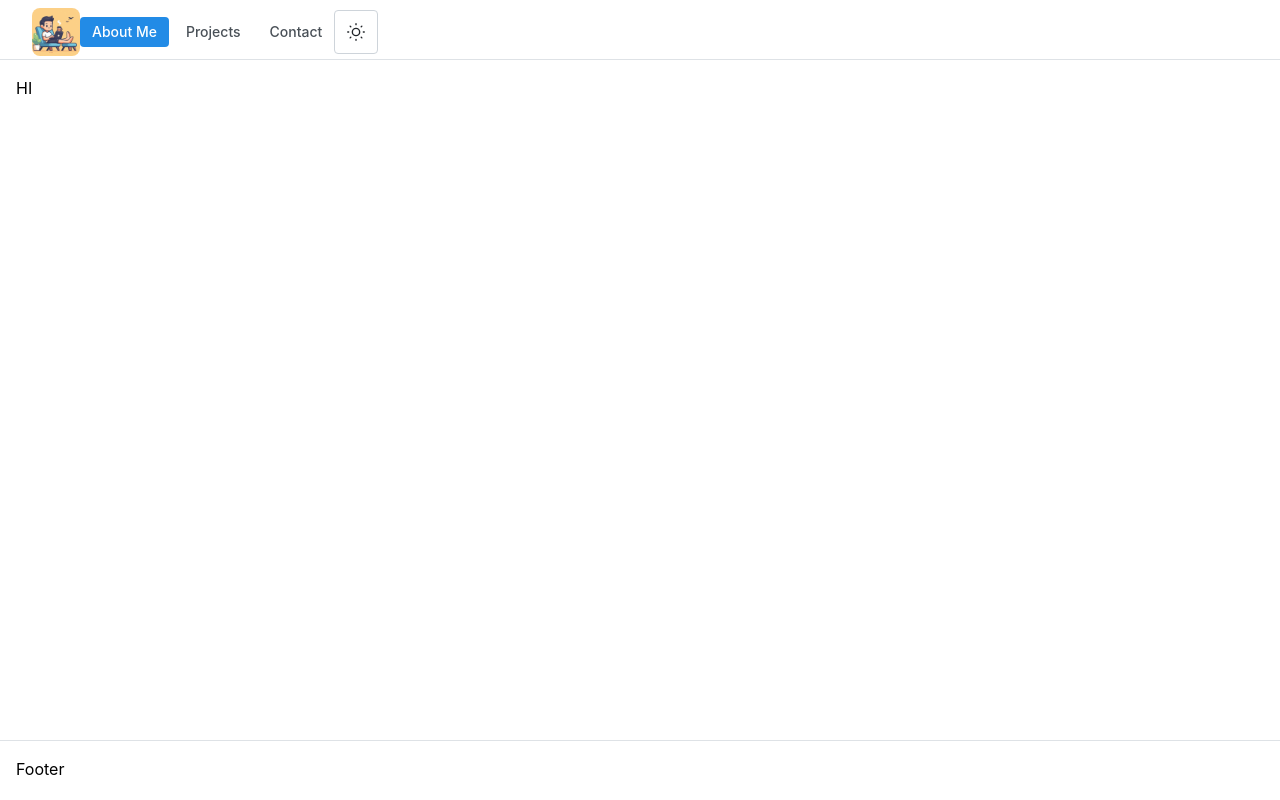
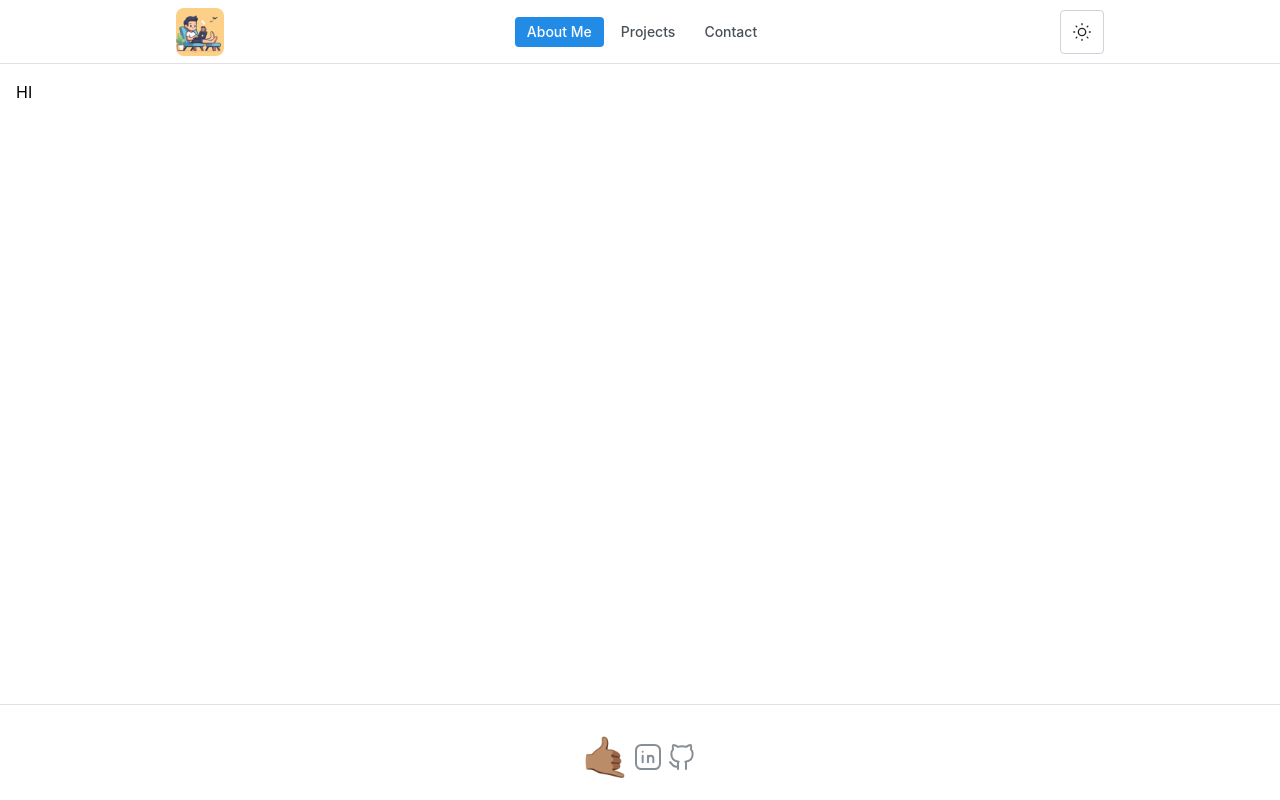
Before and after one commit to cjarquio/cjarquio.github.io, a React (Create React App) app: page / in a window 1280 px wide. Built offline with nearby package versions, Linux system fonts and the light colour scheme.

Commit message:
Add footer

```diff
--- /dev/null
+++ b/src/components/Footer/Footer.module.css
@@ -0,0 +1,24 @@
+.footer {
+  height: 4rem;
+  display: flex;
+  align-items: center;
+}
+
+.inner {
+  display: flex;
+  justify-content: space-between;
+  align-items: center;
+
+  @media (max-width: $mantine-breakpoint-sm) {
+    flex-direction: column;
+  }
+}
+
+.links {
+  @media (max-width: $mantine-breakpoint-xs) {
+    margin-top: var(--mantine-spacing-sm);
+  }
+}
+.footerLogo {
+  height: 100%;
+}
--- /dev/null
+++ b/src/components/Footer/Footer.tsx
@@ -0,0 +1,31 @@
+import {
+  IconBrandGithub,
+  IconBrandLinkedin,
+} from '@tabler/icons-react';
+import { ActionIcon, Container, Group, Text } from '@mantine/core';
+import classes from './Footer.module.css';
+
+export const Footer = () => {
+  return (
+    <div className={classes.footer}>
+      <Container className={classes.inner}>
+        <Text size="2.5rem">🤙🏽</Text>
+        <Group
+          gap={0}
+          className={classes.links}
+          justify="flex-end"
+          wrap="nowrap"
+        >
+          <ActionIcon size="lg" color="gray" variant="subtle">
+            <IconBrandLinkedin size={'3em'} stroke={1.5} />
+          </ActionIcon>
+          <ActionIcon size="lg" color="gray" variant="subtle">
+            <IconBrandGithub size={'3rem'} stroke={1.5} />
+          </ActionIcon>
+        </Group>
+      </Container>
+    </div>
+  );
+};
+
+export default Footer;
--- a/src/components/Wrapper/Wrapper.tsx
+++ b/src/components/Wrapper/Wrapper.tsx
@@ -1,24 +1,25 @@
 import { AppShell, AppShellProps, Group } from '@mantine/core';
 import PortfolioRouter from '../PortfolioRouter/PortfolioRouter';
 import Header from '../Header/Header';
+import Footer from '../Footer/Footer';
 
 export const Wrapper: React.FC<AppShellProps> = (props: AppShellProps) => {
   return (
     <AppShell
       layout="alt"
-      header={{ height: 60 }}
-      footer={{ height: 60 }}
+      header={{ height: '4rem' }}
+      footer={{ height: '6rem' }}
       padding="md"
     >
       <AppShell.Header>
-        <Group h="100%" px="md">
-          <Header />
-        </Group>
+        <Header />
       </AppShell.Header>
       <AppShell.Main>
         <PortfolioRouter />
       </AppShell.Main>
-      <AppShell.Footer p="md">Footer</AppShell.Footer>
+      <AppShell.Footer p="lg">
+        <Footer />
+      </AppShell.Footer>
     </AppShell>
   );
 };
```
Also changed, not shown: src/components/Wrapper/FooterComponent.tsx (deleted, +0 -29 lines).
